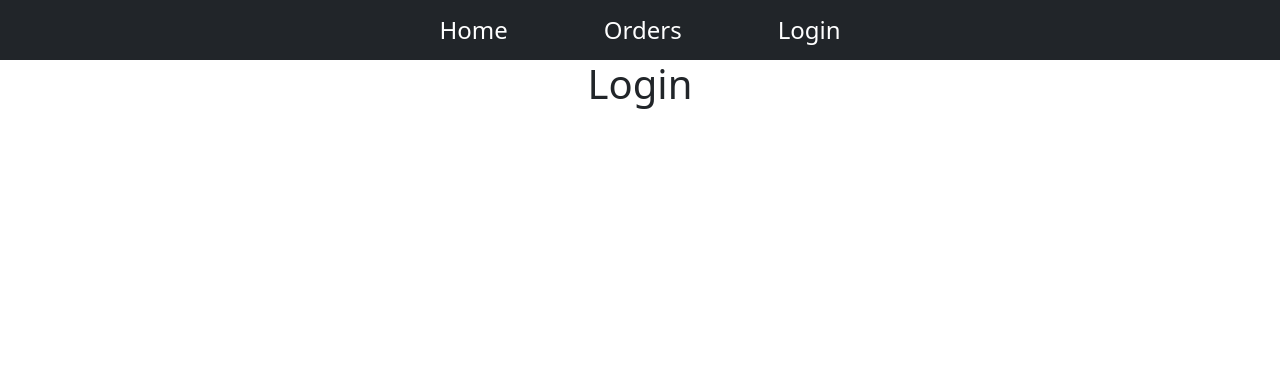
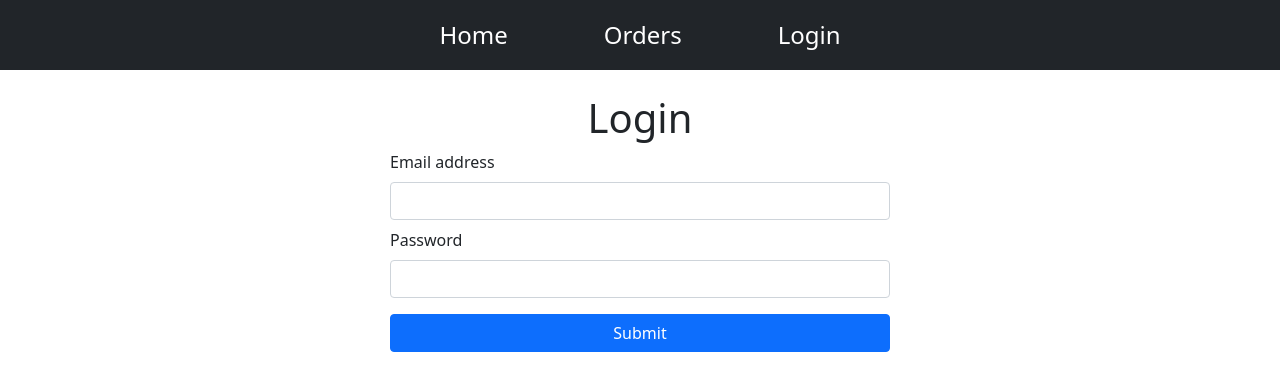
Before and after one commit to mdmehedihasan212/simple-jwt-client, a React (Create React App) app: page /login in a window 1280 px wide. Shown: the top 390 px of the page. Built offline with nearby package versions, Linux system fonts and the light colour scheme.

Commit message:
add post api for login data

```diff
--- a/src/App.js
+++ b/src/App.js
@@ -8,7 +8,7 @@ import Login from './components/Login/Login';
 
 function App() {
   return (
-    <div className="App">
+    <div>
       <Header></Header>
       <Routes>
         <Route path="/" element={<Home />} />
--- a/src/components/Header/Header.js
+++ b/src/components/Header/Header.js
@@ -4,7 +4,7 @@ import { Link } from 'react-router-dom';
 
 const Header = () => {
     return (
-        <Navbar collapseOnSelect expand="lg" bg="dark" variant="dark" style={{ height: '60px' }}>
+        <Navbar collapseOnSelect expand="lg" bg="dark" variant="dark" style={{ height: '70px' }}>
             <Container>
                 <Navbar.Toggle aria-controls="responsive-navbar-nav" />
                 <Navbar.Collapse id="responsive-navbar-nav">
--- a/src/components/Login/Login.js
+++ b/src/components/Login/Login.js
@@ -1,10 +1,42 @@
 import React from 'react';
 
 const Login = () => {
+
+    const handleToSubmit = event => {
+        event.preventDefault();
+        const email = event.target.email.value;
+        const password = event.target.password?.value;
+        console.log(email, password);
+
+        fetch('http://localhost:5000/login', {
+            method: "POST",
+            headers: {
+                'Content-type': 'application/json'
+            },
+            body: JSON.stringify({ email, password })
+        })
+
+            .then(res => res.json())
+            .then(data => {
+                console.log(data);
+            })
+    }
+
     return (
-        <div>
-            <h1>Login</h1>
-        </div>
+        <section className='mx-auto mt-4' style={{ width: '500px' }}>
+            <h1 className='text-center my-2'>Login</h1>
+            <form onSubmit={handleToSubmit}>
+                <div className="mb-2">
+                    <label htmlFor="exampleInputEmail1" className="form-label">Email address</label>
+                    <input name="email" type="email" className="form-control" id="exampleInputEmail1" aria-describedby="emailHelp" />
+                </div>
+                <div className="mb-2">
+                    <label htmlFor="exampleInputPassword1" className="form-label">Password</label>
+                    <input name="password" type="password" className="form-control" id="exampleInputPassword1" />
+                </div>
+                <button type="submit" className="btn btn-primary w-100 mx-auto mt-2">Submit</button>
+            </form>
+        </section>
     );
 };
 
```
